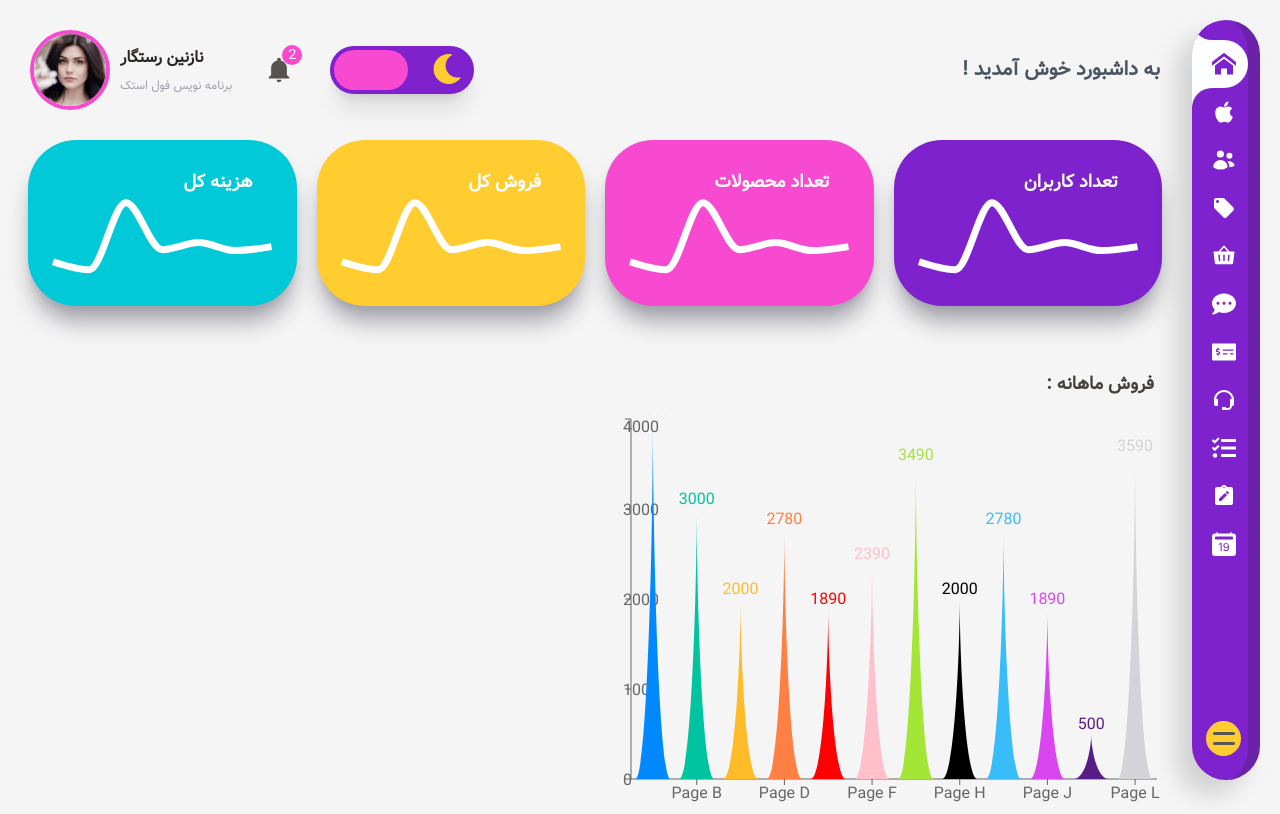
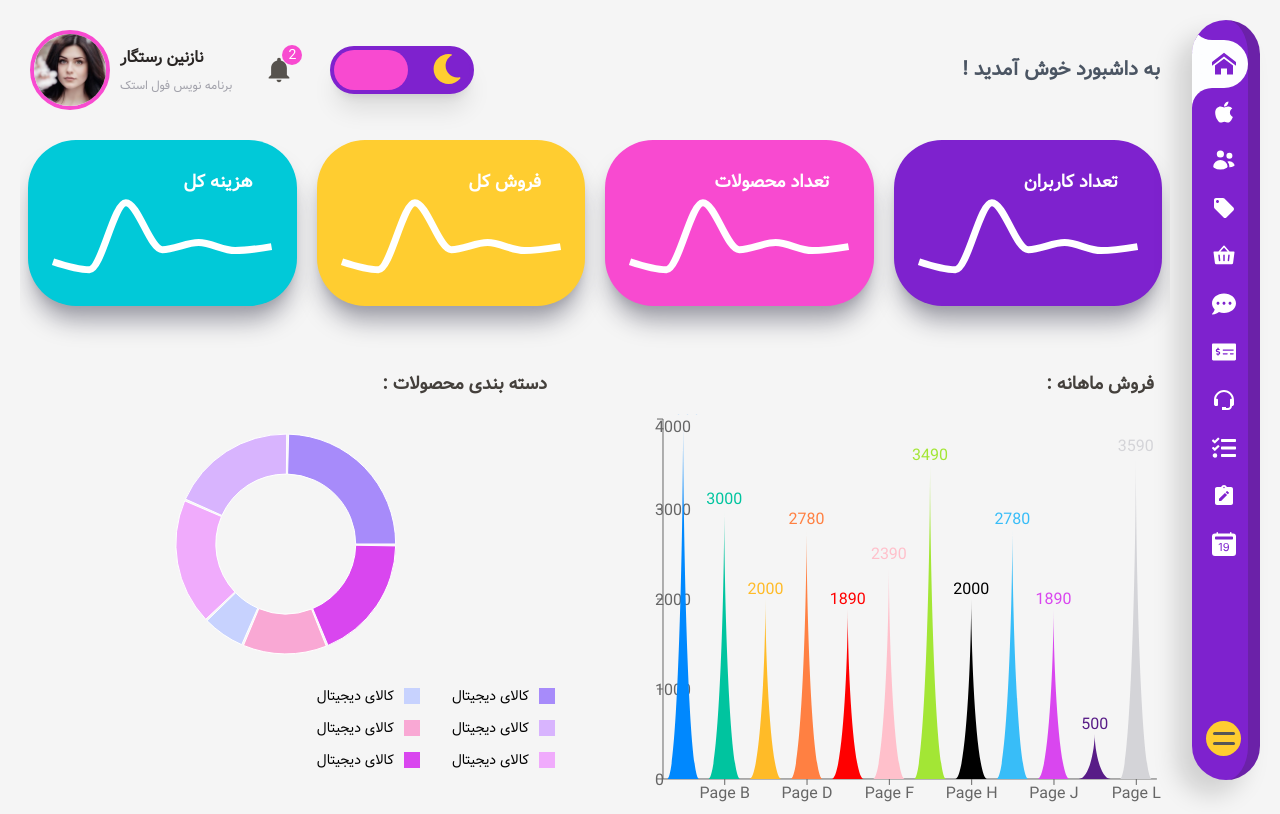
Before and after one commit to naziwebdev/cms-front, a React (Vite) app in the folder front/: page / in a window 1280 px wide. Built offline with nearby package versions, Linux system fonts and the light colour scheme.

Commit message:
Create pieChart in home page

```diff
--- a/front/src/components/BarChartBox.tsx
+++ b/front/src/components/BarChartBox.tsx
@@ -1,5 +1,5 @@
 
-import { BarChart, Bar, Cell, XAxis, YAxis, CartesianGrid,ResponsiveContainer } from "recharts";
+import { BarChart, Bar, Cell, XAxis, YAxis,ResponsiveContainer } from "recharts";
 
 const colors = ["#0088FE", "#00C49F", "#FFBB28", "#FF8042", "red", "pink" ,
 '#a3e635','black','#38bdf8','#d946ef','#581c87','#d4d4d8'];
--- /dev/null
+++ b/front/src/components/PiechartBox.tsx
@@ -0,0 +1,73 @@
+import React, { PureComponent } from "react";
+import { PieChart, Pie, Sector, Cell, ResponsiveContainer } from "recharts";
+
+const data = [
+  { name: "Group A", value: 400 },
+  { name: "Group B", value: 300 },
+  { name: "Group C", value: 300 },
+  { name: "Group C", value: 100 },
+  { name: "Group D", value: 200 },
+  { name: "Group C", value: 300 },
+];
+
+const COLORS = ["#a78bfa","#d8b4fe","#f0abfc","#c7d2fe","#f9a8d4","#d946ef"];
+
+export default function PiechartBox() {
+  return (
+    <div className="">
+         <h2 className="ps-2 pb-4 text-base 2xs:text-lg font-semibold text-stone-700">
+      دسته بندی محصولات :
+      </h2>
+      <ResponsiveContainer width="102%" height={260}>
+        <PieChart
+        >
+          <Pie
+            data={data}
+            innerRadius={70}
+            outerRadius={110}
+            fill="#8884d8"
+            paddingAngle={1}
+            dataKey="value"
+          >
+            {data.map((entry, index) => (
+              <Cell
+                key={`cell-${index}`}
+                fill={COLORS[index % COLORS.length]}
+              />
+            ))}
+          </Pie>
+        </PieChart>
+      </ResponsiveContainer>
+      <ul className="text-xs sm:text-sm flex gap-x-4 2xs:gap-x-8">
+        <div>
+        <li className="flex items-center gap-x-2.5 pt-3">
+            <span className="w-4 h-4 bg-[#a78bfa]"></span>
+            <p className="">کالای دیجیتال</p>
+        </li>
+        <li className="flex items-center gap-x-2.5 pt-3">
+            <span className="w-4 h-4 bg-[#d8b4fe]"></span>
+            <p className="">کالای دیجیتال</p>
+        </li>
+        <li className="flex items-center gap-x-2.5 pt-3">
+            <span className="w-4 h-4 bg-[#f0abfc]"></span>
+            <p className="">کالای دیجیتال</p>
+        </li>
+        </div>
+        <div>
+        <li className="flex items-center gap-x-2.5 pt-3">
+            <span className="w-4 h-4 bg-[#c7d2fe]"></span>
+            <p className="">کالای دیجیتال</p>
+        </li>
+        <li className="flex items-center gap-x-2.5 pt-3">
+            <span className="w-4 h-4 bg-[#f9a8d4]"></span>
+            <p className="">کالای دیجیتال</p>
+        </li>
+        <li className="flex items-center gap-x-2.5 pt-3">
+            <span className="w-4 h-4 bg-[#d946ef]"></span>
+            <p className="">کالای دیجیتال</p>
+        </li>
+        </div>
+      </ul>
+    </div>
+  );
+}
--- a/front/src/pages/Home.tsx
+++ b/front/src/pages/Home.tsx
@@ -1,18 +1,21 @@
 import LinechartBox from "../components/LinechartBox"
 import { data1,data2,data3,data4 } from "../LinechartDatas";
 import BarChartBox from "../components/BarChartBox";
+import PiechartBox from "../components/PiechartBox";
+
 export default function Home() {
   return (
     <div className="w-[calc(100vw-90px)]
-     px-2 xs:w-[calc(100vw-130px)] ">
+     px-2 xs:w-[calc(100vw-130px)] overflow-hidden">
       <div className="grid grid-cols-1 md:grid-cols-2 xl:grid-cols-4 items-center justify-center gap-5">
         <LinechartBox bgColor='bg-primary-p' title='تعداد کاربران' data={data1}/>
         <LinechartBox bgColor='bg-primary-pk' title='تعداد محصولات' data={data2}/>
         <LinechartBox bgColor='bg-primary-y' title='فروش کل' data={data3}/>
         <LinechartBox bgColor='bg-primary-b' title='هزینه کل' data={data4}/>
       </div>
-      <div className="mt-16 grid grid-cols-1 md:grid-cols-2 md:gap-5" >
+      <div className="mt-16 grid grid-cols-1 gap-5 md:grid-cols-2 ga-x-12 lg:gap-x-20" >
         <BarChartBox/>
+        <PiechartBox/>
       </div>
     </div>
   );
```
